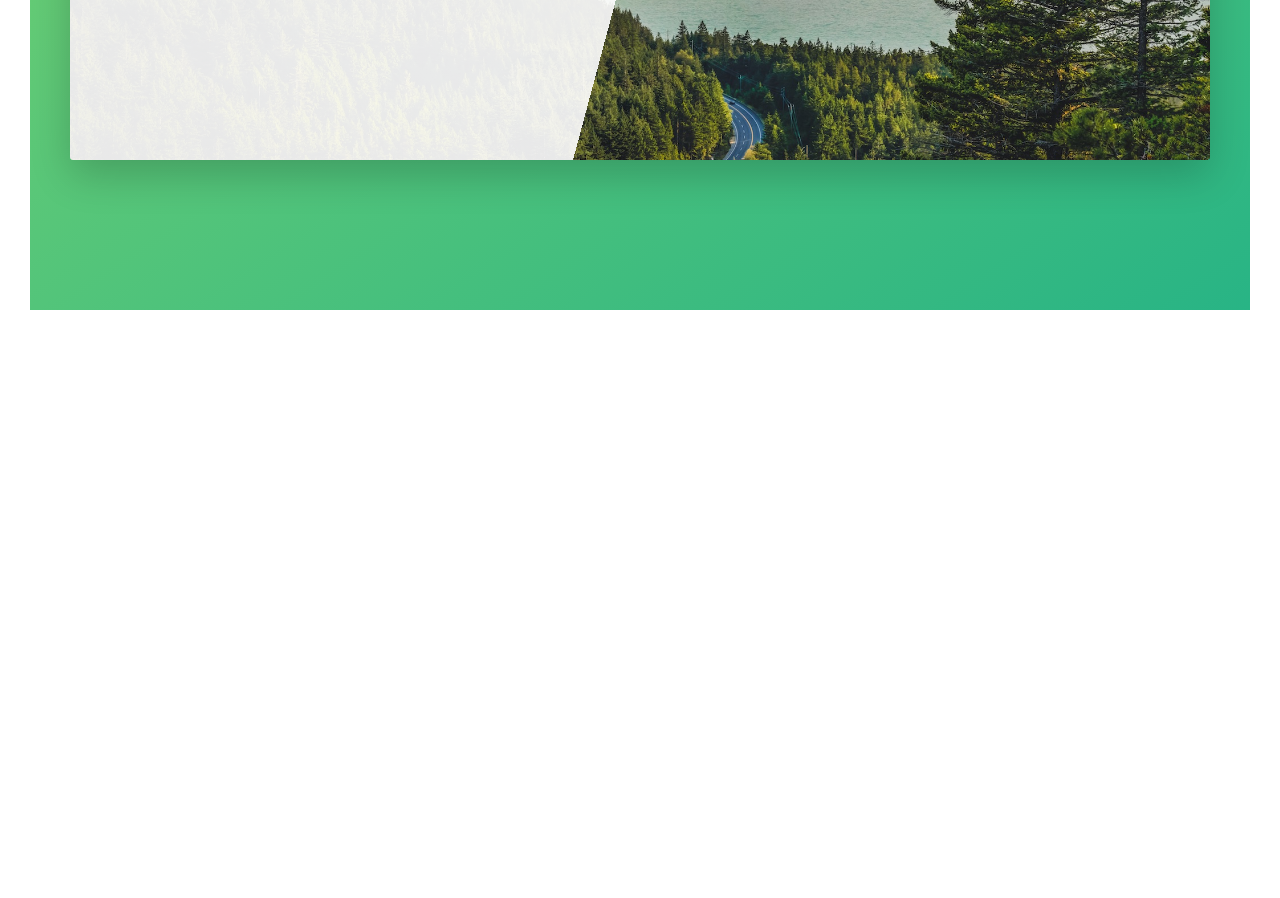
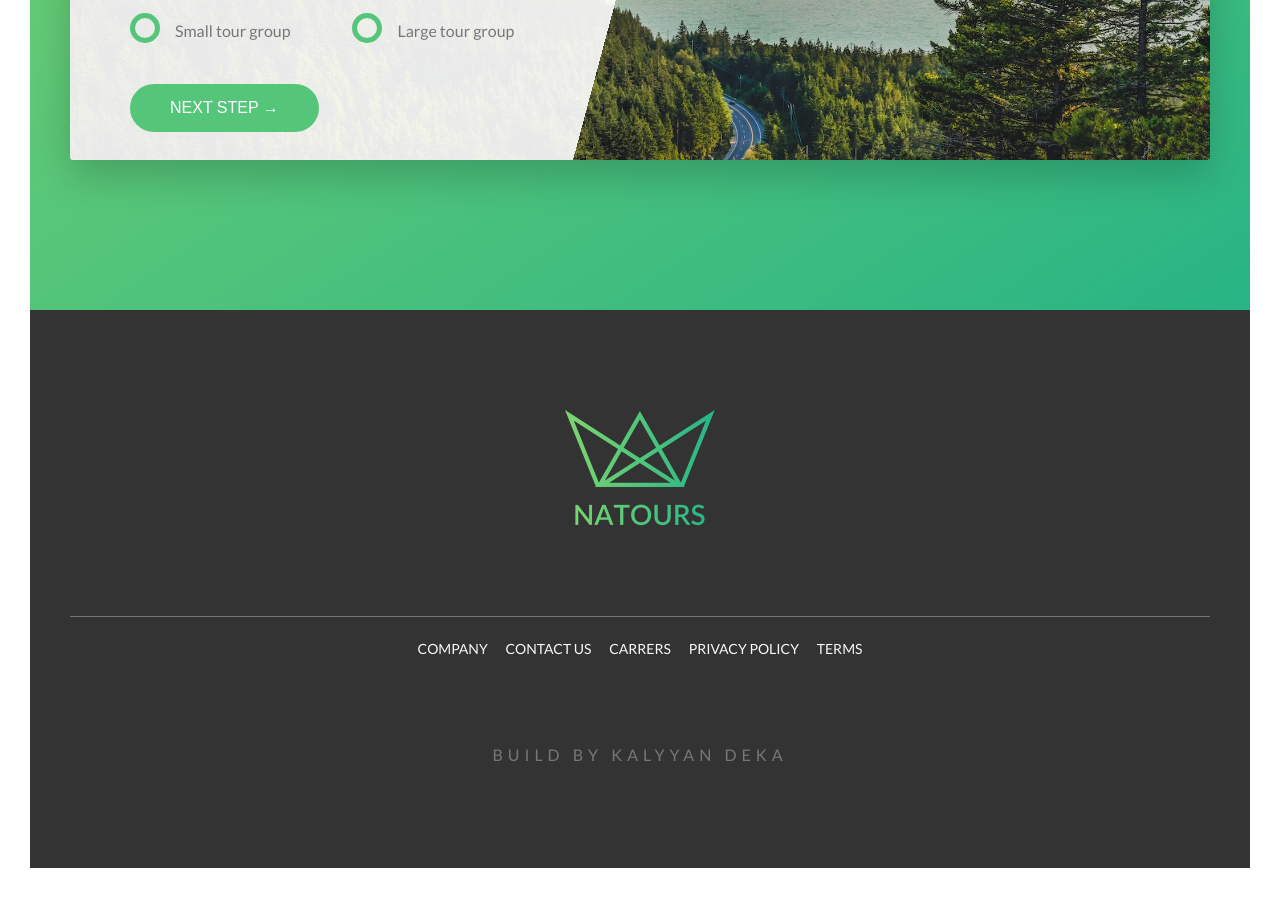
Before and after one commit to KalyyanDeka/natours, a website: page index.html in a window 1280 px wide. Shown: the part 4947-5845 px from the top of the page. Before the commit the page ends 5287 px from the top, so only its background shows below. Drawn offline with Linux system fonts and the light colour scheme.

Commit message:
adding the footer

```diff
--- a/index.html
+++ b/index.html
@@ -291,6 +291,27 @@
                                     <input type="email" class="form__input" placeholder="Email address" id="email" required>
                                     <label for="email" class="form__label">Email address</label>
                                 </div>
+
+                                <div class="form__group u-margin-bottom-medium">
+                                    <div class="form__radio-group">
+                                        <input type="radio" class="form__radio-input" id="small" name="size">
+                                        <label for="small" class="form__radio-label">
+                                            <span class="form__radio-button"></span>
+                                            Small tour group
+                                        </label>
+                                    </div>
+                                    <div class="form__radio-group">
+                                        <input type="radio" class="form__radio-input" id="large" name="size">
+                                        <label for="large" class="form__radio-label">
+                                            <span class="form__radio-button"></span>
+                                            Large tour group
+                                        </label>
+                                    </div>
+                                </div>
+
+                                <div class="form__group">
+                                    <button class="btn btn--green">Next step &rarr;</button>
+                                </div>
                             </form>
                         </div>
                     </div>
@@ -298,7 +319,30 @@
             </section>
         </main>
 
+        <footer class="footer">
+            <div class="footer__logo-box">
+                <img src="img/logo-green-2x.png" alt="Full logo" class="footer__logo">
+            </div>
+            <div class="row">
+                <!-- <div class="col-1-of-2"> -->
+                    <div class="footer__navigation">
+                        <ul class="footer__list">
+                            <li class="footer__item"><a href="#" class="footer__link">Company</a></li>
+                            <li class="footer__item"><a href="#" class="footer__link">Contact us</a></li>
+                            <li class="footer__item"><a href="#" class="footer__link">Carrers</a></li>
+                            <li class="footer__item"><a href="#" class="footer__link">Privacy policy</a></li>
+                            <li class="footer__item"><a href="#" class="footer__link">Terms</a></li>
+                        </ul>
+                    </div>
+                <!-- </div> -->
 
+                <!-- <div class="col-1-of-2"> -->
+                    <p class="footer__copyright">
+                        BUILD BY KALYYAN DEKA
+                    </p>
+                <!-- </div> -->
+            </div>
+        </footer>
 
         <!-- <section class="grid-test">
             <div class="row">
--- a/sass/abstracts/_variables.scss
+++ b/sass/abstracts/_variables.scss
@@ -6,6 +6,7 @@
 
 $color-grey-dark: #777;
 $color-grey-dark-2: #999;
+$color-grey-dark-3: #333;
 
 $color-white: #fff;
 $color-black: #000;
--- a/sass/base/_utilities.scss
+++ b/sass/base/_utilities.scss
@@ -1,23 +1,23 @@
 .u-center-text {
-    text-align: center;
+    text-align: center !important;
 }
 
 .u-margin-bottom-big {
-    margin-bottom: 8rem;
+    margin-bottom: 8rem !important;
 }
 
 .u-margin-bottom-medium {
-    margin-bottom: 4rem;
+    margin-bottom: 4rem !important;
 }
 
 .u-margin-bottom-small {
-    margin-bottom: 1.5rem;
+    margin-bottom: 1.5rem !important;
 }
 
 .u-margin-top-big {
-    margin-top: 8rem;
+    margin-top: 8rem !important;
 }
 
 .u-margin-top-big {
-    margin-top: 10rem;
+    margin-top: 10rem !important;
 }
--- a/sass/components/_button.scss
+++ b/sass/components/_button.scss
@@ -1,4 +1,5 @@
 .btn {
+	&,
 	&:link,
 	&:visited {
 		text-transform: uppercase;
@@ -9,6 +10,11 @@
 		transition: all 0.2s;
 		position: relative;
 		font-size: $default-font-size;
+
+
+		//change for the <button> element
+		border: none;
+		cursor: pointer;
 	}
 
 	&:hover {
@@ -21,7 +27,10 @@
 		}
 	}
 
-	&:active {
+	&:active,
+	&:focus {
+		outline: none;
+
 		transform: translateY(-0.1rem);
 		box-shadow: 0 0.5rem 1rem rgba($color-black, 0.2);
 	}
--- a/sass/components/_form.scss
+++ b/sass/components/_form.scss
@@ -43,8 +43,59 @@
      }
 
      &__input:placeholder-shown + &__label {
-         opacity: 0;
-         visibility: hidden;
-         transform: translateY(-4rem);
+        opacity: 0;
+        visibility: hidden;
+        transform: translateY(-4rem);
      }
+
+
+     //RADIO BUTTONS
+
+     &__radio-input {
+         display: none;
+     }
+
+     &__radio-group {
+        width: 49%;
+        display: inline-block;
+     }
+
+     &__radio-label {
+        font-size: $default-font-size;
+        cursor: pointer;
+        position: relative;
+        padding-left: 4.5rem;
+    }
+
+    &__radio-button {
+        height: 3rem;
+        width: 3rem;
+        border: 5px solid $color-primary;
+        border-radius: 50%;
+        display: inline-block;
+        position: absolute;
+        left: 0;
+        top: -.8rem;
+
+        &::after {
+            content: "";
+            display: block;
+            height: 1.3rem;
+            width: 1.3rem;
+            border-radius: 50%;
+            position: absolute;
+            top: 50%;
+            left: 50%;
+            transform: translate(-50%, -50%);
+            background-color: $color-primary;
+            opacity: 0;
+            transition: all .2s;
+        }
+    }
+
+    &__radio-input:checked ~ &__radio-label &__radio-button::after {
+        opacity: 1;
+    }
+
+
 }
--- /dev/null
+++ b/sass/layout/_footer.scss
@@ -0,0 +1,121 @@
+.footer {
+    background-color: $color-grey-dark-3;
+    padding: 10rem 0;
+    font-size: 1.4rem;
+
+    &__logo-box {
+        text-align: center;
+        margin-bottom: 8rem;
+    }
+
+    &__logo {
+        width: 15rem;
+        height: auto;
+    }
+
+    &__navigation {
+        text-align: center;
+        margin-bottom: 8rem;
+        border-top: 1px solid $color-grey-dark;
+        padding-top: 2rem;
+
+
+    }
+
+    &__list {
+        list-style: none;
+    }
+
+    &__item {
+        display: inline-block;
+
+
+        &:not(:last-child) {
+            margin-right: 1.5rem;
+        }
+    }
+
+
+    &__link {
+        &:link,
+        &:visited {
+            color: $color-grey-light-1;
+            background-color: $color-grey-dark-3;
+            text-decoration: none;
+            text-transform: uppercase;
+            display: inline-block;
+            transition: all .2s;
+
+        }
+
+        &:hover,
+        &:active {
+            color: $color-primary;
+            box-shadow: 0 1rem 2rem rgba;
+            transform: rotate(5deg) scale(1.3);
+        }
+    }
+
+
+    &__copyright {
+        text-align: center;
+        font-size: $default-font-size;
+        letter-spacing: .5rem;
+        transition: all .3s;
+
+        &:hover {
+            color: $color-primary;
+            cursor: pointer;
+        }
+    }
+}
+
+
+
+
+
+
+
+
+
+
+
+
+
+
+
+
+
+
+
+
+
+
+
+
+// .footer {
+//     background-color: $color-grey-dark-3;
+//     padding: 10rem 0;
+//     font-size: 1.4rem;
+
+    // &__logo-box {
+
+    // }
+
+    // &__logo {
+    //     width: 15rem;
+    //     height: auto;
+    // }
+
+
+
+
+
+    // &__item {
+
+    // }
+
+    // %__link {
+
+    // }
+// }
--- a/sass/main.scss
+++ b/sass/main.scss
@@ -15,6 +15,7 @@
 @import "components/form";
 @import "components/story";
 
+@import "layout/footer";
 @import "layout/grid";
 @import "layout/header";
 
```
Also changed, not shown: css/style.css.
